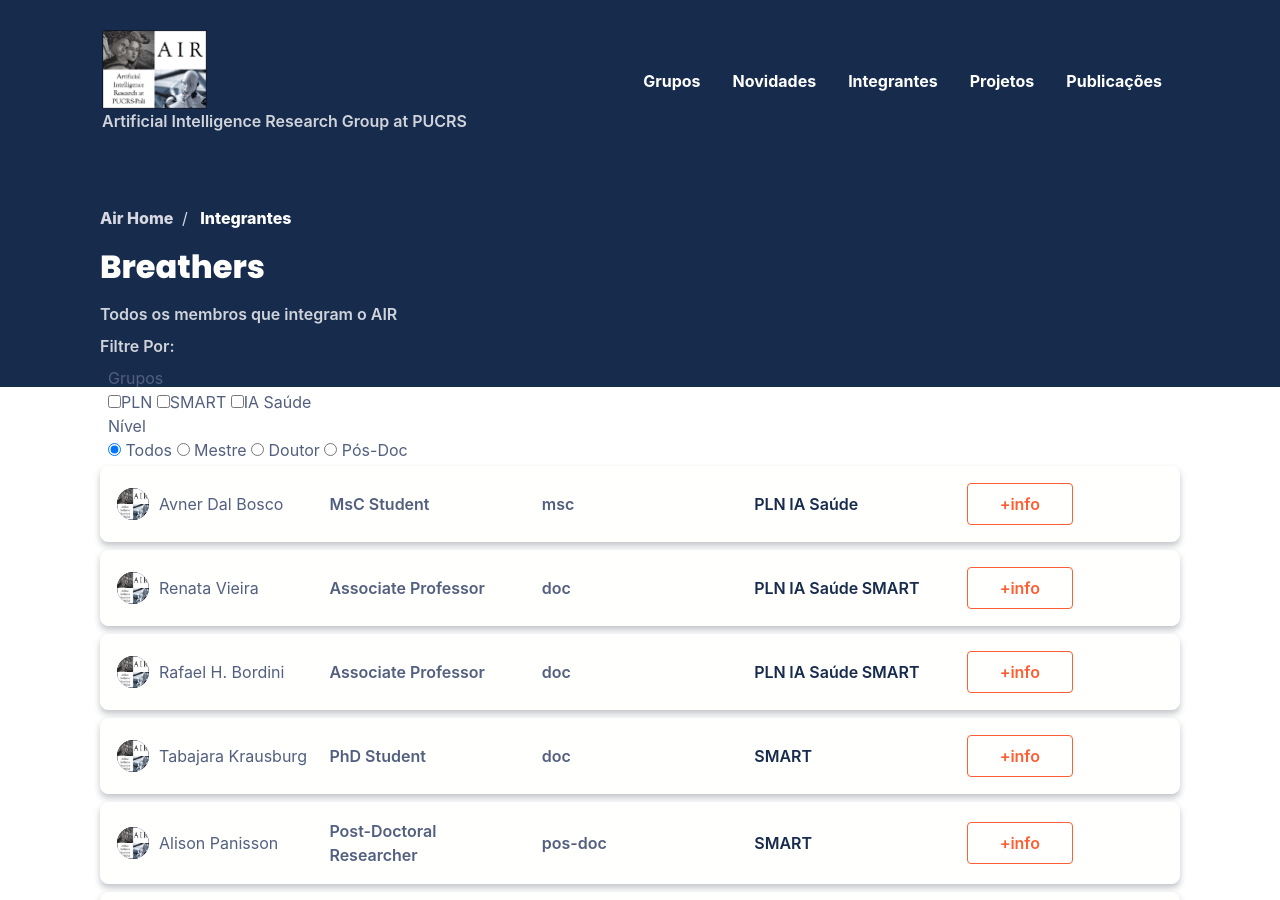
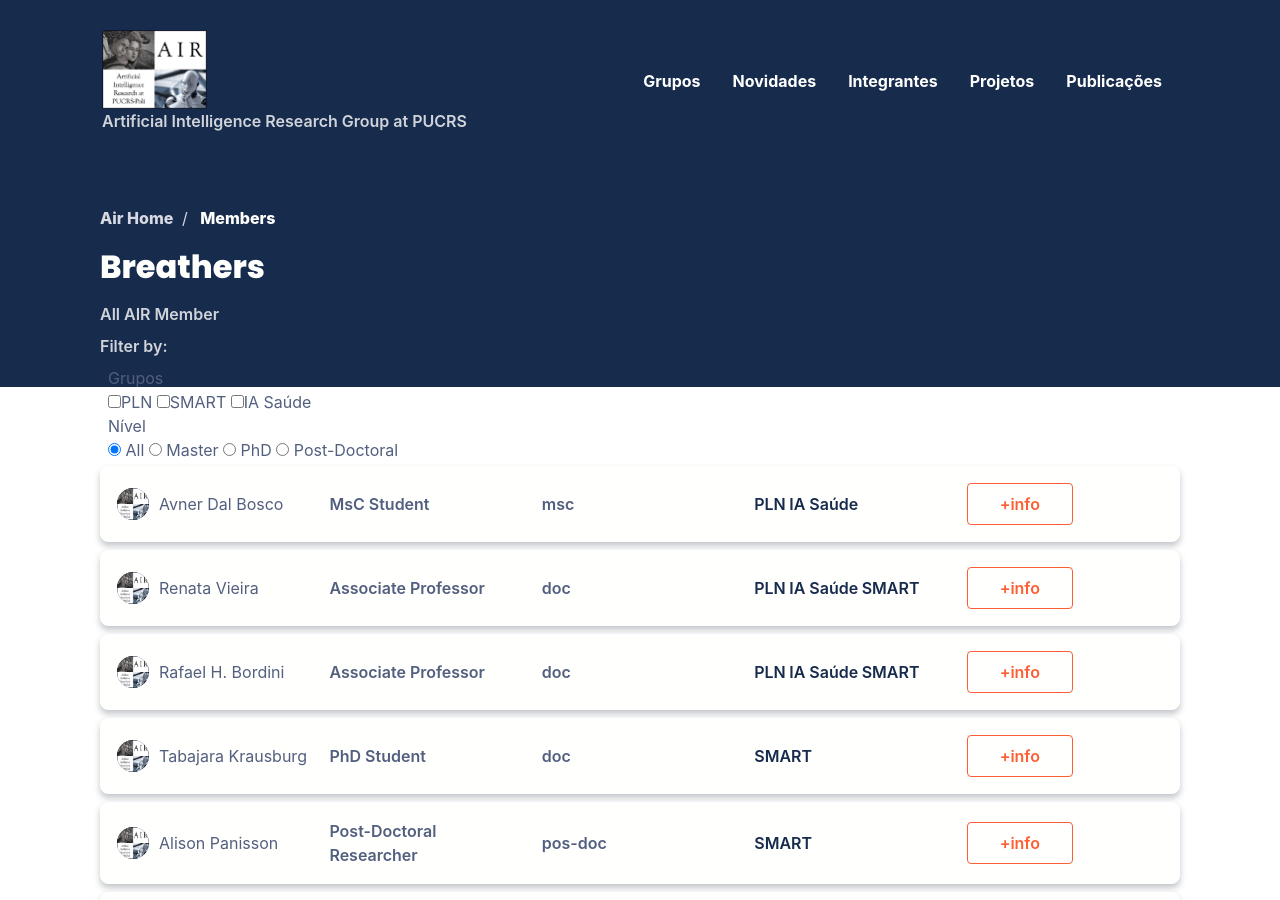
Before and after one commit to air-pucrs/air-pucrs.github.io, a Jekyll site: the page built from integrantes.html, in a window 1280 px wide and 900 px high. Built offline with Jekyll 4.4.1, drawn with Linux system fonts in a browser that asks for light colours; nearby versions of some CDN libraries; some web fonts are replaced; comment, search, counter and statistics services are not loaded.

Commit message:
Update integrantes.html

```diff
--- a/_layouts/integrantes.html
+++ b/_layouts/integrantes.html
@@ -14,12 +14,12 @@ layout: default
             <a href="{{ site.url }}{{ site.baseurl }}">Air Home</a>
           </li>
           <li class="breadcrumb-item">
-            <a href="#">Integrantes</a>
+            <a href="#">Members</a>
           </li>
         </ul>
         <h2 class="text-light text-bold">Breathers</h2>
-        <p class="text-light mb-2">Todos os membros que integram o AIR</p>
-        <p class="text-light mb-2">Filtre Por:</p>
+        <p class="text-light mb-2">All AIR Member</p>
+        <p class="text-light mb-2">Filter by:</p>
         <div class="column">
           <fieldset class="rows">
               <legend>Grupos</legend>
@@ -33,10 +33,10 @@ layout: default
         <div class="column">
           <fieldset class="rows">
               <legend>Nível</legend>
-                <input type="radio" name="nivel" value="" class="row filter" checked=""> Todos
-                <input type="radio" name="nivel" value="msc" class="row filter"> Mestre
-                <input type="radio" name="nivel" value="doc" class="row filter"> Doutor
-                <input type="radio" name="nivel" value="pos-doc" class="row filter"> Pós-Doc
+                <input type="radio" name="nivel" value="" class="row filter" checked=""> All
+                <input type="radio" name="nivel" value="msc" class="row filter"> Master
+                <input type="radio" name="nivel" value="doc" class="row filter"> PhD
+                <input type="radio" name="nivel" value="pos-doc" class="row filter"> Post-Doctoral
           </fieldset>
         </div>
       </div>
@@ -52,7 +52,7 @@ layout: default
             <div class="columns col-x-align">
               <div class="column col-sm-12">
                 <div class="ml-2">
-                  <span class="text-dark mb-0">Nenhum Integrante encontrado</span>
+                  <span class="text-dark mb-0">No member found</span>
                 </div>
               </div>
             </div>
```
